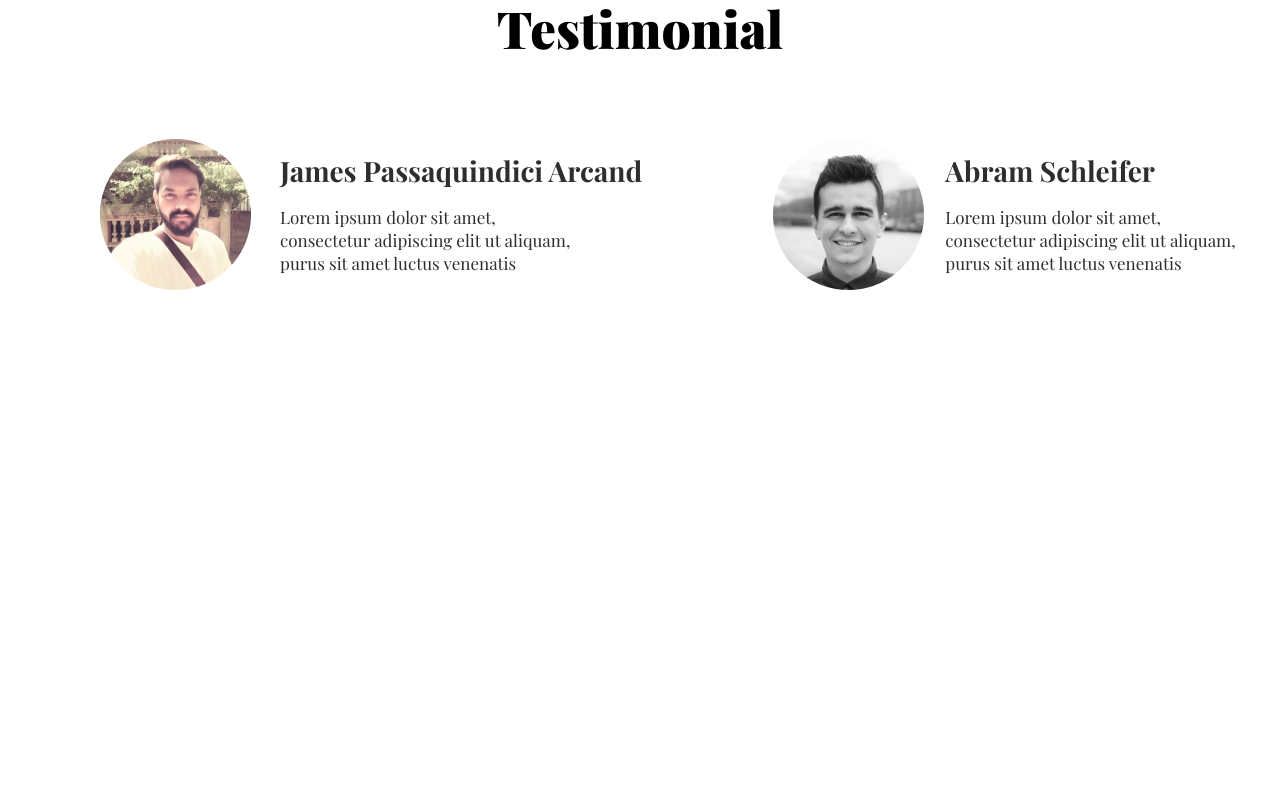
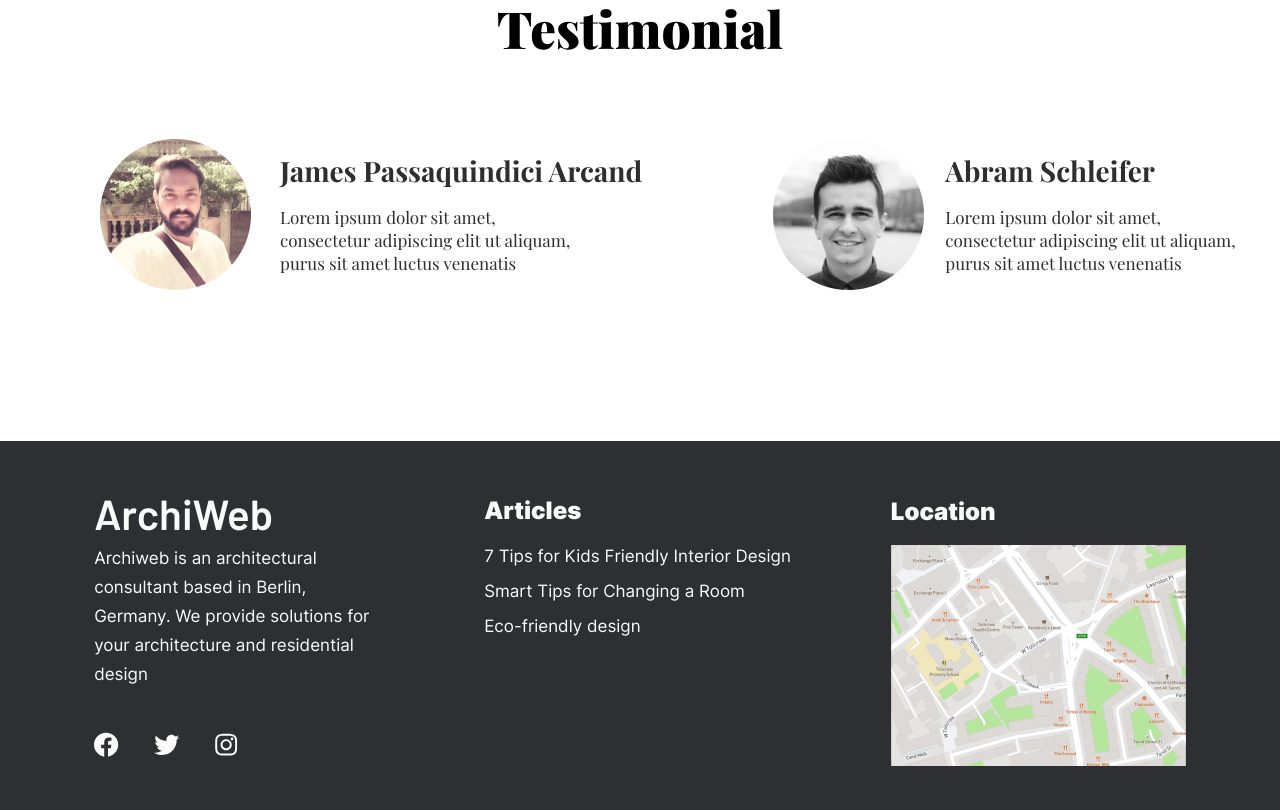
Before and after one commit to Screamo95/ArchiWeb, a plain HTML site: page index.html in a window 1280 px wide. Shown: the part 2953-3763 px from the top of the page. Before the commit the page ends 3273 px from the top, so only its background shows below. Drawn offline with Linux system fonts and the light colour scheme.

Commit message:
add footer

```diff
--- a/index.html
+++ b/index.html
@@ -147,6 +147,33 @@
     </div>
   </section>
 
+  <!-- Footer -->
+  <footer class="footer">
+    <div class="footer__container">
+      <div class="footer__body">
+        <div class="footer__left">
+          <h2 class="footer__left-logo">ArchiWeb</h2>
+          <p class="footer__left-txt">Archiweb is an architectural consultant based in Berlin, Germany. We provide solutions for your architecture and residential design</p>
+          <div class="footer__social">
+            <img src="img/footer_facebook.svg" alt="Facebook" class="footer__social-icon">
+            <img src="img/footer_twitter.svg" alt="Twitter" class="footer__social-icon">
+            <img src="img/footer_instagram.svg" alt="Instagram" class="footer__social-icon">
+          </div>
+        </div>
+        <div class="footer__middle">
+          <h4 class="footer__middle-title">Articles</h4>
+          <p class="footer__middle-txt">7 Tips for Kids Friendly Interior Design</p>
+          <p class="footer__middle-txt">Smart Tips for Changing a Room</p>
+          <p class="footer__middle-txt">Eco-friendly design</p>
+        </div>
+        <div class="footer__right">
+          <h4 class="footer__right-title">Location</h4>
+          <img src="img/footer_map.png" alt="Map" class="footer__right-img">
+        </div>
+      </div>
+    </div>
+  </footer>
+
   <script src="js/scripts.js"></script>
 
 </body>
--- a/styles/style.css
+++ b/styles/style.css
@@ -546,3 +546,112 @@
     font-size: 36px;
   }
 }
+
+/* Footer */
+.footer {
+  padding-top: 51px;
+  padding-bottom: 41px;
+  background: #2e2f32;
+  margin-top: 121px;
+}
+.footer__container {
+  max-width: 1240px;
+  margin: 0 auto;
+}
+.footer__body {
+  display: flex;
+}
+.footer__left {
+
+}
+.footer__left-logo {
+  font-family: var(--barlow);
+  font-size: 42px;
+  color: #fafafa;
+  margin-bottom: 10px;
+}
+.footer__left-txt {
+  font-family: var(--inRegular);
+  font-size: 17px;
+  line-height: 171%;
+  color: #fafafa;
+  width: 290px;
+  margin-bottom: 43px;
+}
+.footer__social {
+  display: flex;
+  width: 144px;
+  justify-content: space-between;
+}
+.footer__social-icon {
+  cursor: pointer;
+}
+.footer__middle {
+  margin-left: 135px;
+  margin-top: 7px;
+}
+.footer__middle-title {
+  font-family: var(--inBlack);
+  font-size: 24px;
+  color: #fafafa;
+  margin-bottom: 20px;
+}
+.footer__middle-txt {
+  font-family: var(--inRegular);
+  font-size: 17px;
+  line-height: 154%;
+  color: #fafafa;
+  margin-bottom: 9px;
+}
+.footer__middle-txt:last-child {
+  margin-bottom: 0;
+}
+.footer__right {
+  margin-left: 318px;
+  margin-top: 8px;
+}
+.footer__right-title {
+  font-family: var(--inBlack);
+  font-size: 24px;
+  color: #fafafa;
+  margin-bottom: 21px;
+}
+.footer__right-img {
+  width: 295px;
+}
+@media screen and (max-width: 1300px) {
+  .footer__body {
+    justify-content: center;
+    margin-left: 30px;
+    margin-right: 30px;
+  }
+  .footer__middle {
+    margin-left: 100px;
+  }
+  .footer__right {
+    margin-left: 100px;
+  }
+}
+@media screen and (max-width: 1050px) {
+  .footer__middle {
+    margin-left: 30px;
+  }
+  .footer__right {
+    margin-left: 30px;
+  }
+}
+@media screen and (max-width: 950px) {
+  .footer__body {
+    flex-direction: column;
+    align-items: center;
+  }
+  .footer__middle {
+    margin-left: 0px;
+    margin-top: 50px;
+    width: 290px;
+  }
+  .footer__right {
+    margin-left: 0px;
+    margin-top: 50px;
+  }
+}
```
Also changed, not shown: img/footer_facebook.svg (added), img/footer_instagram.svg (added), img/footer_map.png (added), img/footer_twitter.svg (added).
